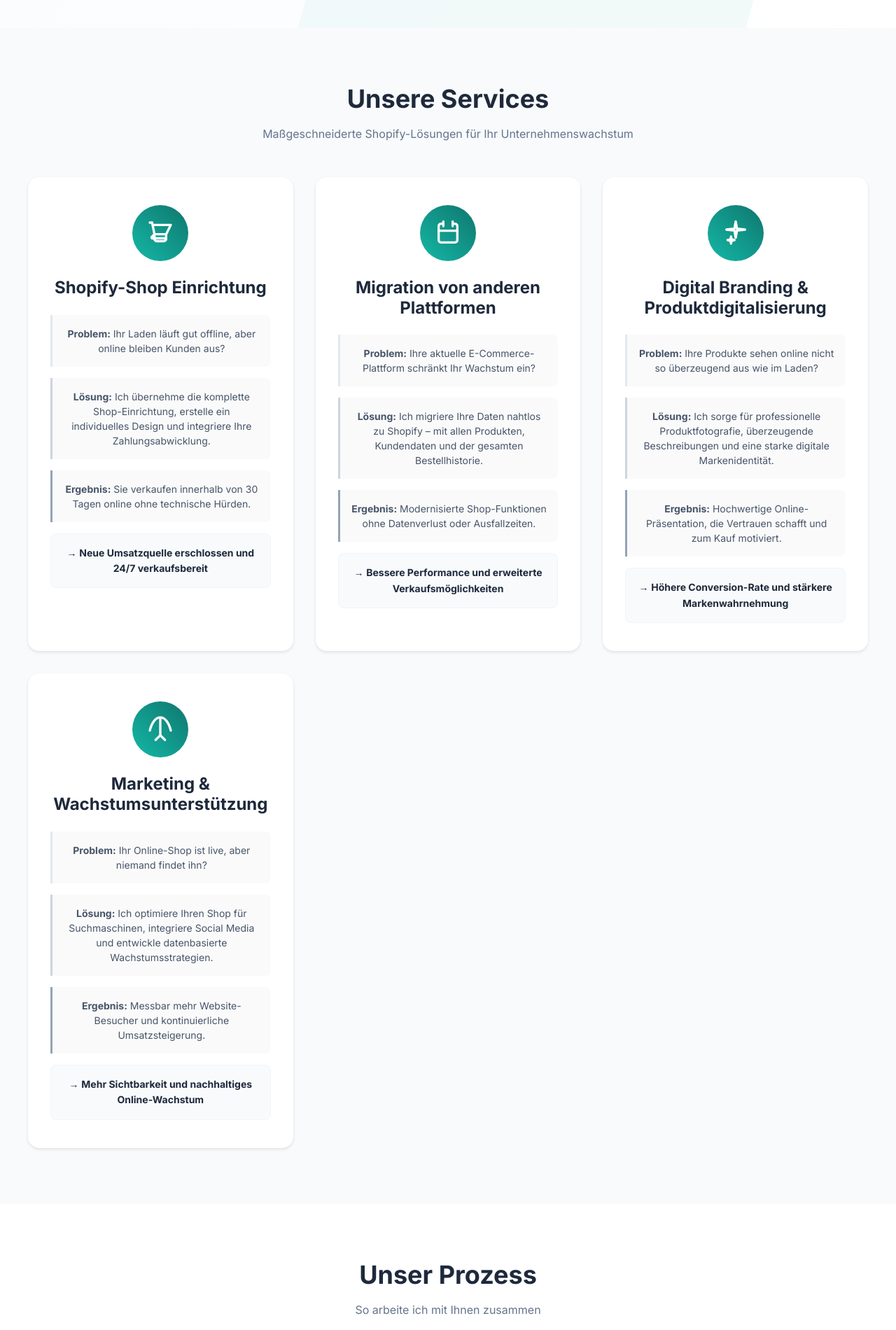
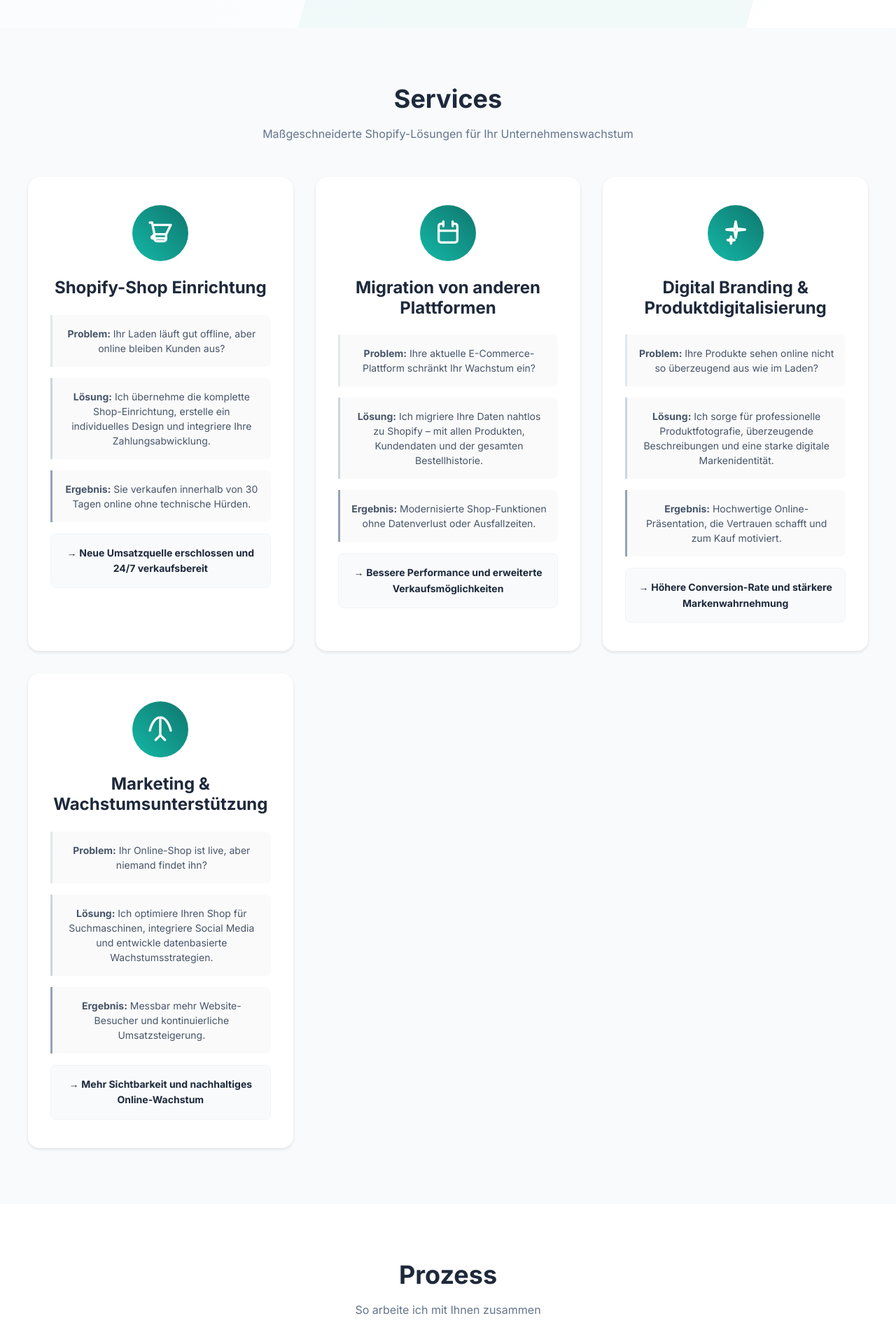
Before and after one commit to sk4ndal-commits/goshopify, a plain HTML site: page index.html in a window 1280 px wide. Shown: the part 760-2660 px from the top of the page at 70% size. Drawn offline with Linux system fonts and the light colour scheme.

Commit message:
improve language semantic to match the <I> tone

```diff
--- a/index.html
+++ b/index.html
@@ -72,7 +72,7 @@
     <!-- Services Section -->
     <section class="services section" id="services">
         <div class="container">
-            <h2 class="section__title fade-in" data-de="Unsere Services" data-en="Our Services">Unsere Services</h2>
+            <h2 class="section__title fade-in" data-de="Services" data-en="Our Services">Services</h2>
             <p class="section__subtitle fade-in" data-de="Maßgeschneiderte Shopify-Lösungen für Ihr Unternehmenswachstum"
                 data-en="Tailored Shopify solutions for your business growth">Maßgeschneiderte Shopify-Lösungen für Ihr
                 Unternehmenswachstum</p>
@@ -216,7 +216,7 @@
     <!-- Process Section -->
     <section class="process section" id="process">
         <div class="container">
-            <h2 class="section__title fade-in" data-de="Unser Prozess" data-en="Our Process">Unser Prozess</h2>
+            <h2 class="section__title fade-in" data-de="Prozess" data-en="Our Process">Prozess</h2>
             <p class="section__subtitle fade-in" data-de="So arbeite ich mit Ihnen zusammen"
                 data-en="How I work with you">So arbeite ich mit Ihnen zusammen</p>
 
```
